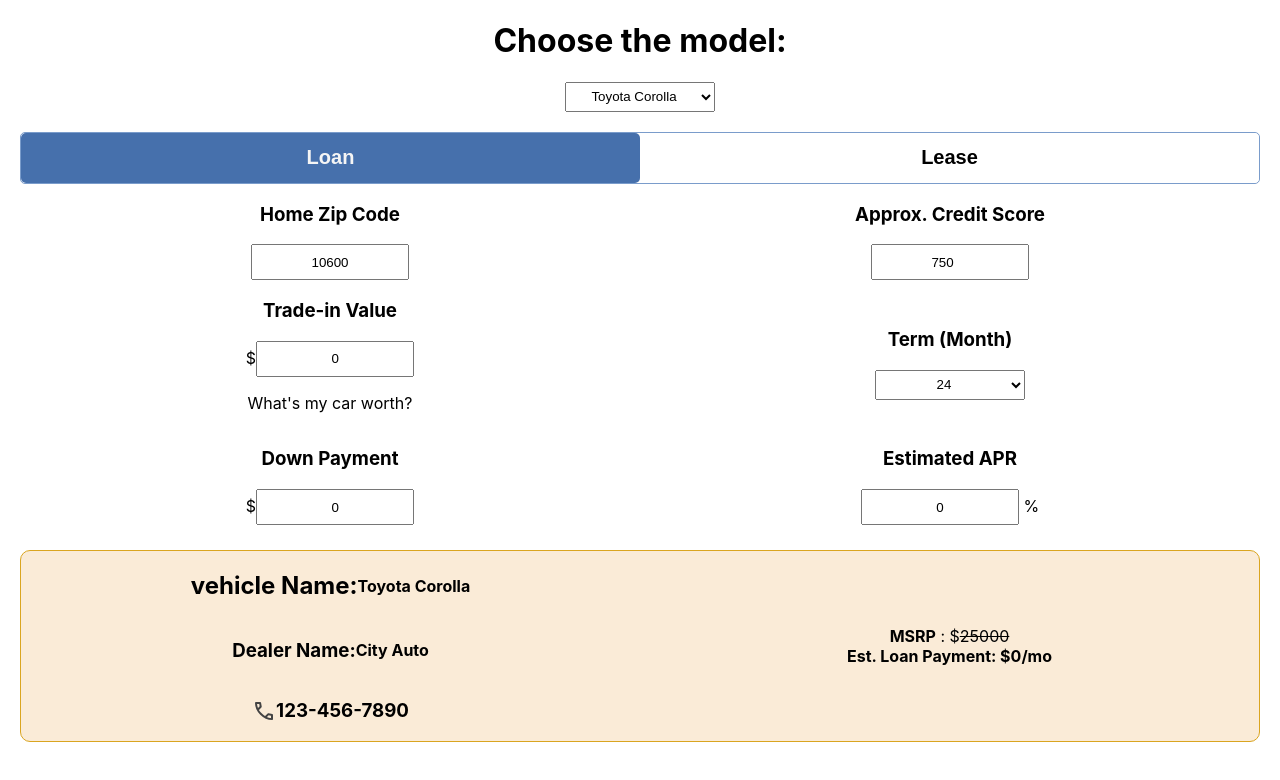
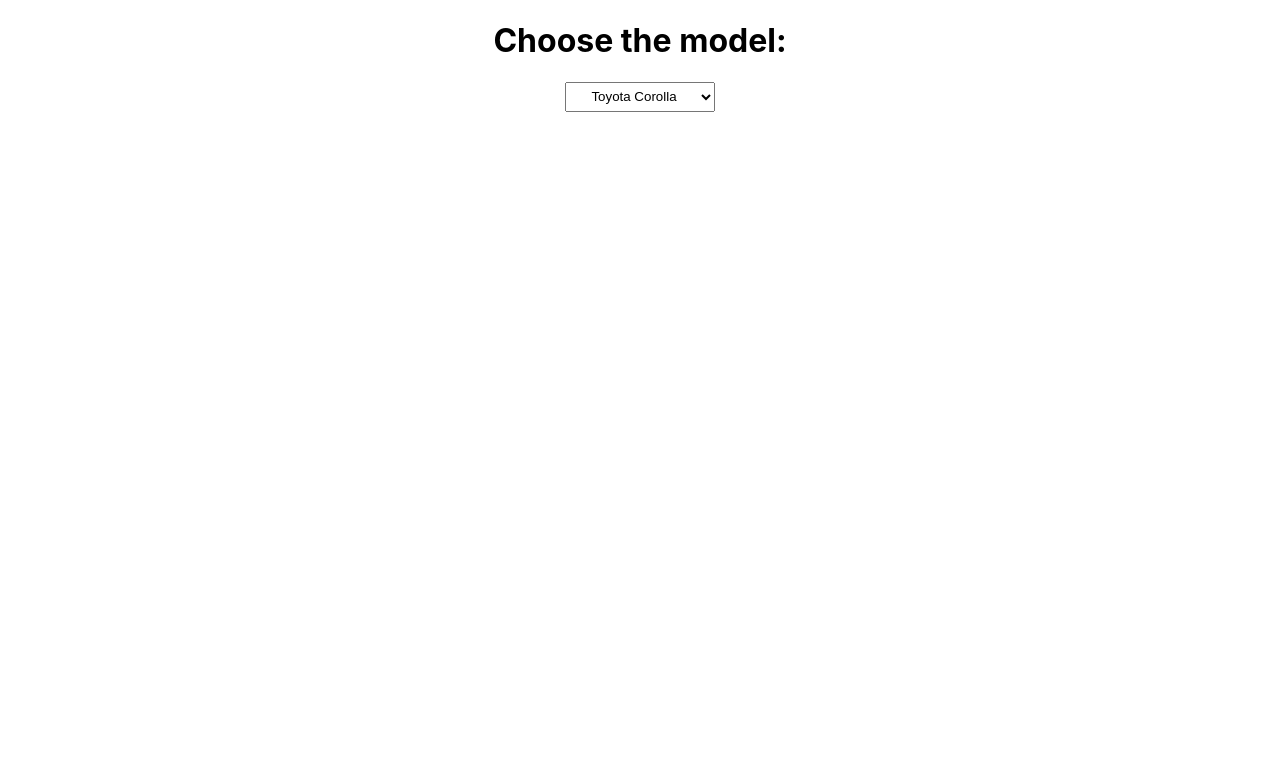
Before and after one commit to GevinduH/calculator-repo, a React (Create React App) app: page / in a window 1280 px wide. Shown: the top 780 px of the page. Built offline with nearby package versions, Linux system fonts and the light colour scheme.

Commit message:
Feat:Added the context.js file

```diff
--- a/src/App.js
+++ b/src/App.js
@@ -1,32 +1,34 @@
-import React, { createContext, useState } from "react";
+import React, { createContext, useContext, useState } from "react";
 import "./App.css";
 import LoanOrLeaseButton from "./components/common/LoanOrLeaseButton.tsx";
 import ChooseCar from "./components/common/ChooseCar.tsx";
 import LoanTab from "./components/LoanComponents/LoanTab.tsx";
 import LeaseTab from "./components/LeaseComponents/LeaseTab.tsx";
+import { AppContext } from "./context.js";
 
-export const carModel = createContext();
-export const creditScore = createContext();
-export const tradeInValue = createContext();
-export const downPayment = createContext();
-export const apr = createContext();
-export const loanMonths = createContext();
-export const leaseMonths = createContext();
-export const mileageValue = createContext();
-export const taxes = createContext();
+// export const carModel = createContext();
+// export const creditScore = createContext();
+// export const tradeInValue = createContext();
+// export const downPayment = createContext();
+// export const apr = createContext();
+// export const loanMonths = createContext();
+// export const leaseMonths = createContext();
+// export const mileageValue = createContext();
+// export const taxes = createContext();
 
 function App() {
   const tabs = ["Loan", "Lease"];
-  const [car, setCar] = useState("Toyota Corolla");
-  const [toggleTab, setToggleTab] = useState("Loan");
-  const [creditScoreValue, setCreditScoreValue] = useState(0.95);
-  const [tradeFieldValue, settradeFieldValue] = useState(0);
-  const [downPaymentValue, setdownPaymentValue] = useState(0);
-  const [aprValue, setAprValue] = useState(0);
-  const [loanTerms, setLoanTerms] = useState(24);
-  const [leaseTerms, setLeaseTerms] = useState(36);
-  const [mileage, setMileage] = useState(12000);
-  const [taxes, setTaxes] = useState([11, 0, 66, 0, 0]);
+  // const [car, setCar] = useState("Toyota Corolla");
+  // const [toggleTab, setToggleTab] = useState("Loan");
+  // const [creditScoreValue, setCreditScoreValue] = useState(0.95);
+  // const [tradeFieldValue, settradeFieldValue] = useState(0);
+  // const [downPaymentValue, setdownPaymentValue] = useState(0);
+  // const [aprValue, setAprValue] = useState(0);
+  // const [loanTerms, setLoanTerms] = useState(24);
+  // const [leaseTerms, setLeaseTerms] = useState(36);
+  // const [mileage, setMileage] = useState(12000);
+  // const [taxes, setTaxes] = useState([11, 0, 66, 0, 0]);
+  // const {setCar} = useContext(AppContext)
 
   function updateToggle(name) {
     setToggleTab(name);
@@ -34,16 +36,9 @@
 
   return (
     <div className="body">
-      <creditScore.Provider value={creditScoreValue}>
-        <carModel.Provider value={car}>
-          <tradeInValue.Provider value={tradeFieldValue}>
-            <downPayment.Provider value={downPaymentValue}>
-              <apr.Provider value={aprValue}>
-                <loanMonths.Provider value={loanTerms}>
-                  <leaseMonths.Provider value={leaseTerms}>
-                    <mileageValue.Provider value={mileage}>
-                      <ChooseCar setCar={setCar} />
-                      <div className="loanAndLeaseButtons">
+                    <AppContext.Provider>
+                      <ChooseCar />
+                      {/* <div className="loanAndLeaseButtons">
                         {tabs.map((tab) => {
                           return (
                             <LoanOrLeaseButton
@@ -54,9 +49,9 @@
                             />
                           );
                         })}
-                      </div>
+                      </div> */}
 
-                      {toggleTab === "Loan" && (
+                      {/* {toggleTab === "Loan" && (
                         <LoanTab
                           // taxes={taxes}
                           setTaxes={setTaxes}
@@ -88,15 +83,8 @@
                           // creditScoreValue={creditScoreValue}
                           setCreditScoreValue={setCreditScoreValue}
                         />
-                      )}
-                    </mileageValue.Provider>
-                  </leaseMonths.Provider>
-                </loanMonths.Provider>
-              </apr.Provider>
-            </downPayment.Provider>
-          </tradeInValue.Provider>
-        </carModel.Provider>
-      </creditScore.Provider>
+                      )} */}
+                    </AppContext.Provider>
     </div>
   );
 }
--- a/src/components/Common/ChooseCar.tsx
+++ b/src/components/Common/ChooseCar.tsx
@@ -1,10 +1,13 @@
-import React from "react";
+import React, { useContext } from "react";
 import mockData from "../../api/MockDataAPI";
+import { AppContext } from "../../context.js";
 
 
-export default function ChooseCar({setCar}) {
+export default function ChooseCar() {
+    const setCar = useContext(AppContext)
+    console.log("🚀 ~ ChooseCar ~ setCar:", setCar)
     function handleCarChange(e:React.ChangeEvent<HTMLSelectElement>) {
-        setCar(e.target.value)
+        // setCar(e.target.value)
     }
     return(
             <div className="chooseCarField">
--- a/src/components/Common/InfoCard.tsx
+++ b/src/components/Common/InfoCard.tsx
@@ -2,8 +2,9 @@
 import { carModel } from "../../App";
 import mockData from "../../api/MockDataAPI";
 
+
 function InfoCard() {
-    const chosenCar = useContext(carModel)
+    const chosenCar:string = useContext(carModel)
     const currCar = mockData.find(car => car.vehicleName === chosenCar);
     return(
         <div className="info">
--- /dev/null
+++ b/src/context.js
@@ -0,0 +1,34 @@
+import React, { createContext, useState } from 'react';
+
+
+export const AppContext = createContext();
+
+export const AppProvider = ({ children }) => {
+  const [car, setCar] = useState("Toyota Corolla");
+  const [toggleTab, setToggleTab] = useState("Loan");
+  const [creditScoreValue, setCreditScoreValue] = useState(0.95);
+  const [tradeFieldValue, setTradeFieldValue] = useState(0);
+  const [downPaymentValue, setDownPaymentValue] = useState(0);
+  const [aprValue, setAprValue] = useState(0);
+  const [loanTerms, setLoanTerms] = useState(24);
+  const [leaseTerms, setLeaseTerms] = useState(36);
+  const [mileage, setMileage] = useState(12000);
+  const [taxes, setTaxes] = useState([11, 0, 66, 0, 0]);
+
+  return (
+    <AppContext.Provider value={{
+      car, setCar,
+      toggleTab, setToggleTab,
+      creditScoreValue, setCreditScoreValue,
+      tradeFieldValue, setTradeFieldValue,
+      downPaymentValue, setDownPaymentValue,
+      aprValue, setAprValue,
+      loanTerms, setLoanTerms,
+      leaseTerms, setLeaseTerms,
+      mileage, setMileage,
+      taxes, setTaxes
+    }}>
+      {children}
+    </AppContext.Provider>
+  );
+};
--- a/src/index.js
+++ b/src/index.js
@@ -3,11 +3,12 @@
 import './index.css';
 import App from './App';
 import reportWebVitals from './reportWebVitals';
+import { AppProvider } from './context';
 
 const root = ReactDOM.createRoot(document.getElementById('root'));
 root.render(
   <React.StrictMode>
-    <App />
+      <App />
   </React.StrictMode>
 );
 
```
